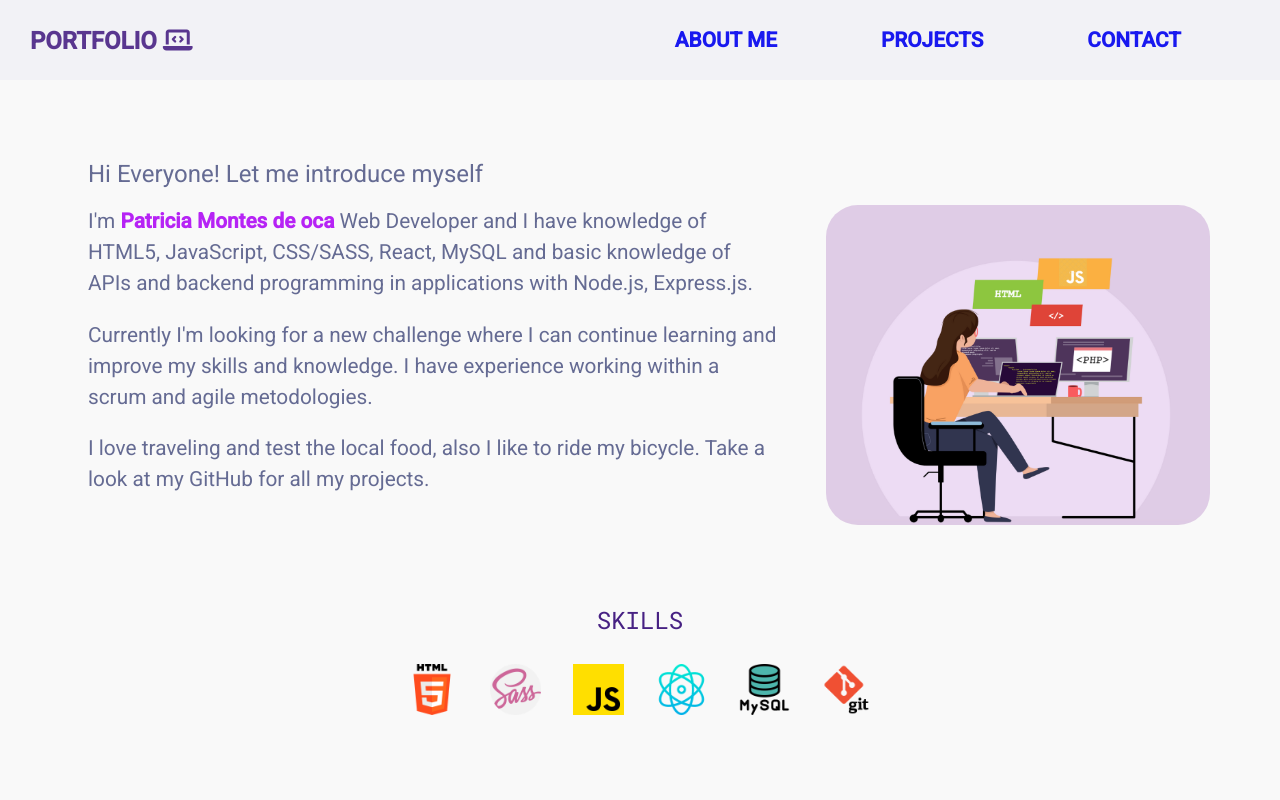
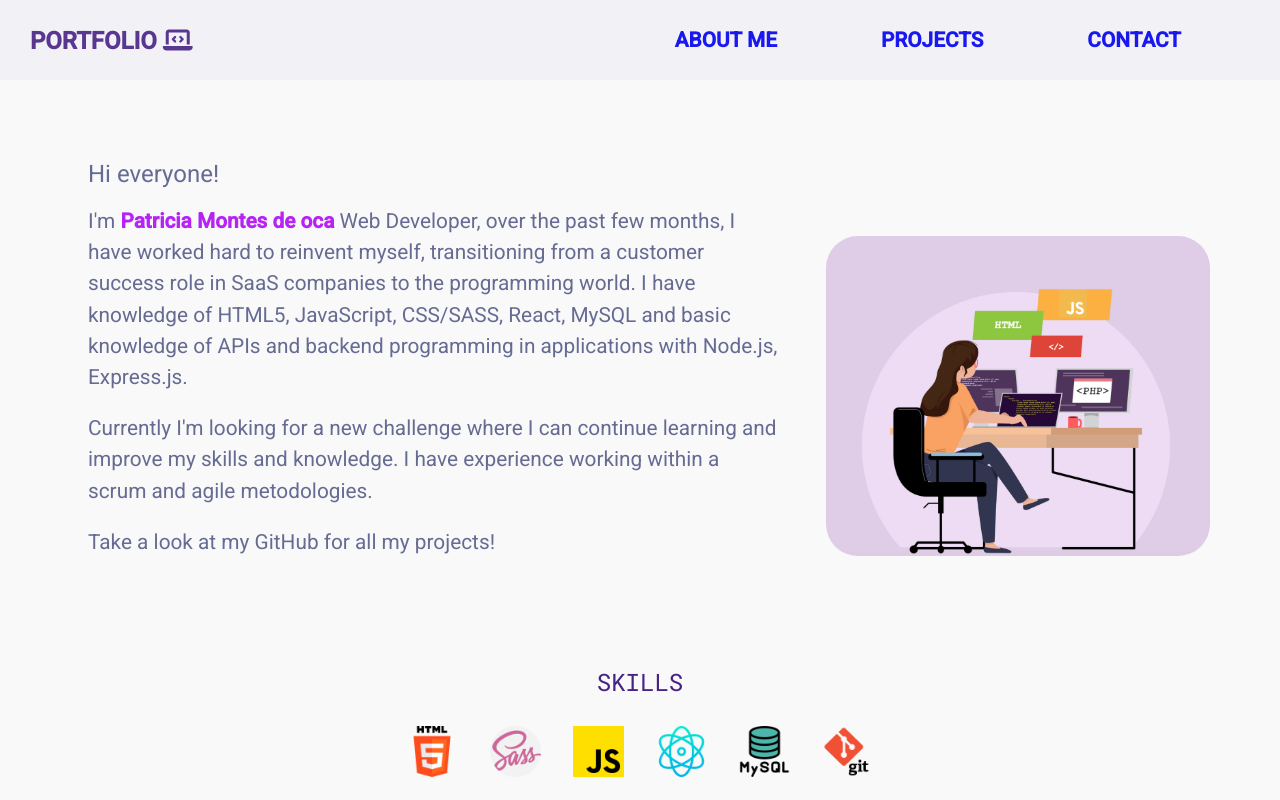
Before and after one commit to patriciabog/PortfolioPatricia, a React (Create React App) app: page /#/ in a window 1280 px wide. Shown: the top 800 px of the page. Built offline with nearby package versions, Linux system fonts and the light colour scheme.

Commit message:
add new text in about

```diff
--- a/src/components/About.js
+++ b/src/components/About.js
@@ -10,13 +10,13 @@ import git from '../images/git.png';
 function About() {
     return (
     <div className='about'>
-        <h3 className='about__title'> Hi Everyone! Let me introduce myself</h3>
+        <h3 className='about__title'> Hi everyone! </h3>
         <div className='intro'>
            <p className='intro__parraf'>
-               <p className='intro__parraf__p'>I'm <span  className='intro__parraf__p__name'>Patricia Montes de oca</span> Web Developer and I have knowledge of HTML5, JavaScript, CSS/SASS, React, MySQL and basic knowledge of APIs and backend programming in applications with Node.js, Express.js.</p>
+               <p className='intro__parraf__p'>I'm <span  className='intro__parraf__p__name'>Patricia Montes de oca</span> Web Developer, over the past few months, I have worked hard to reinvent myself, transitioning from a customer success role in SaaS companies to the programming world. I have knowledge of HTML5, JavaScript, CSS/SASS, React, MySQL and basic knowledge of APIs and backend programming in applications with Node.js, Express.js.</p>
                <p className='intro__parraf__p'>Currently I'm looking for a new challenge where I can continue learning and improve my skills and knowledge. I have experience working within a scrum and agile metodologies.</p>
 
-               <p className='intro__parraf__p'>I love traveling and test the local food, also I like to ride my bicycle. Take a look at my GitHub for all my projects. </p>
+               <p className='intro__parraf__p'>Take a look at my GitHub for all my projects! </p>
 
             </p>
             <img src={photo} alt="" className='intro__img'/>
```
